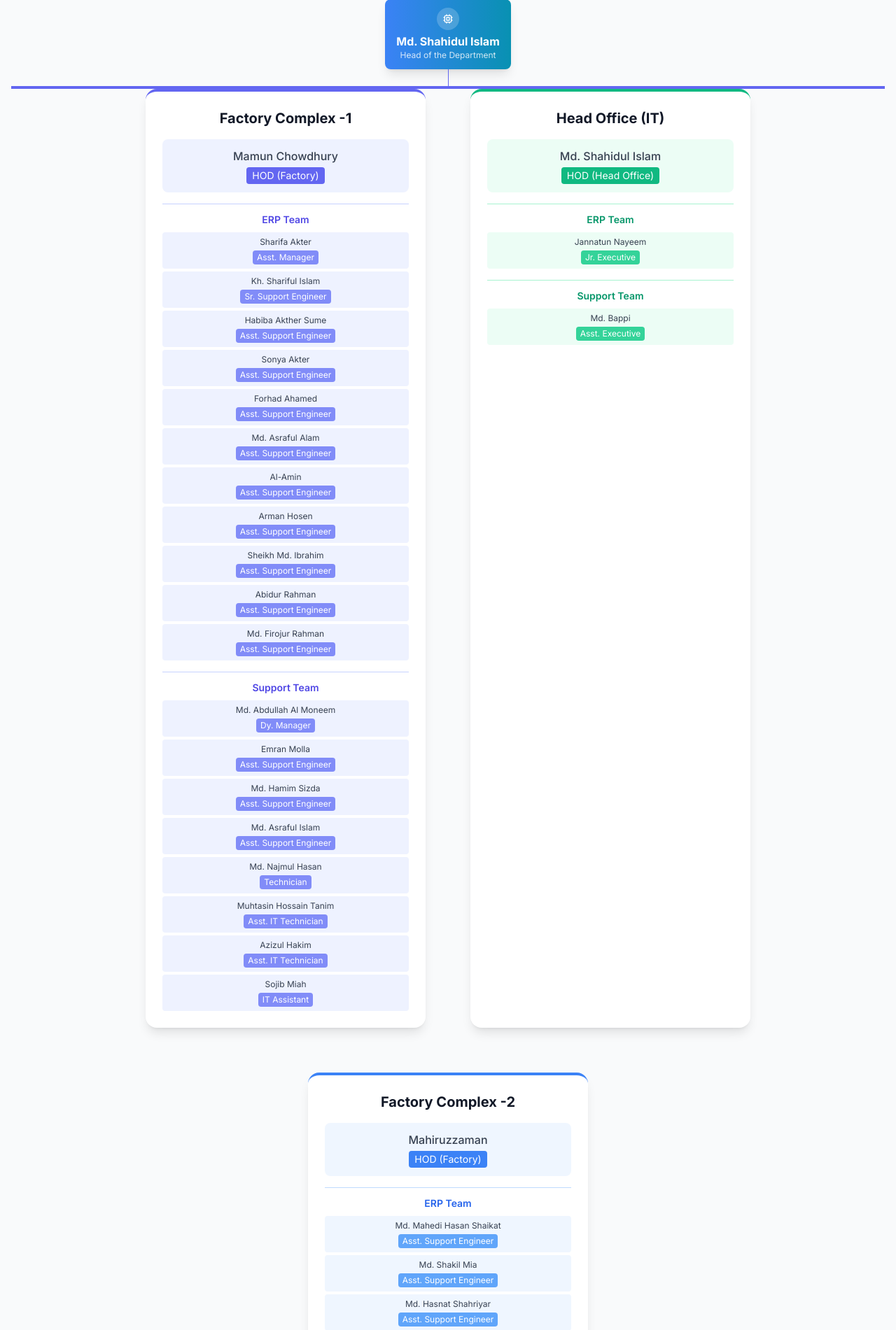
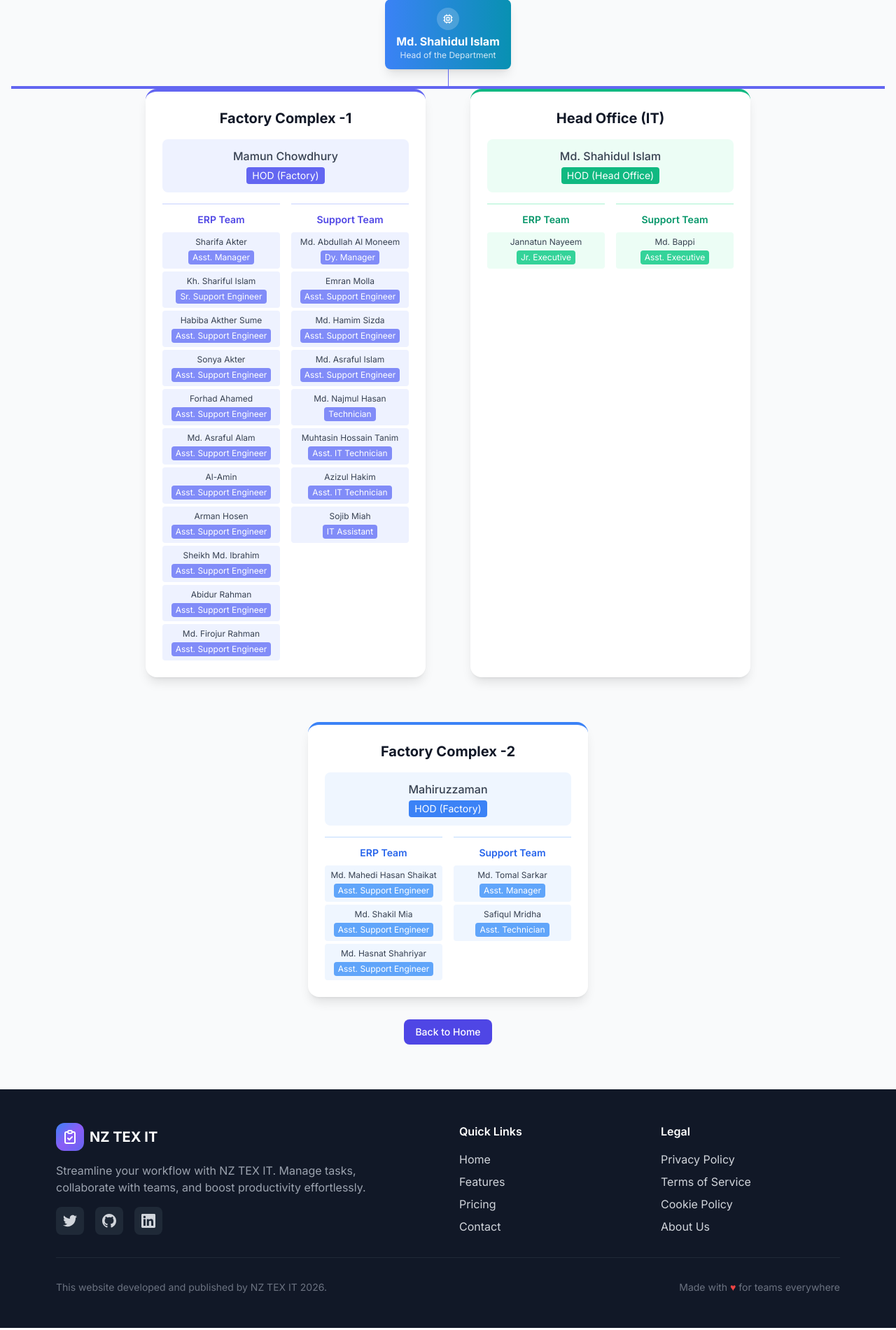
Before and after one commit to Tomal-123/NZ-TEX-GROUP, a Django app: page /organogram/ in a window 1280 px wide. Shown: the part 309-2210 px from the top of the page at 70% size. Run offline with Django 4.2, Linux system fonts and the light colour scheme; some libraries are stand-ins or nearby versions.

Commit message:
Update organogram - ERP and Support in 2 columns

```diff
--- a/templates/organogram.html
+++ b/templates/organogram.html
@@ -70,6 +70,7 @@
                         <span class="text-gray-700 dark:text-gray-300 block font-medium">Mamun Chowdhury</span>
                         <span class="text-sm bg-indigo-500 text-white px-2 py-0.5 rounded inline-block mt-1">HOD (Factory)</span>
                     </div>
+                    <div class="grid grid-cols-2 gap-4">
                         <div class="border-t border-indigo-200 dark:border-indigo-700 pt-3">
                             <p class="text-sm font-semibold text-indigo-600 dark:text-indigo-400 text-center mb-2">ERP Team</p>
                             <div class="space-y-1">
@@ -119,7 +120,7 @@
                                 </div>
                             </div>
                         </div>
-                    <div class="border-t border-indigo-200 dark:border-indigo-700 pt-3 mt-4">
+                        <div class="border-t border-indigo-200 dark:border-indigo-700 pt-3">
                             <p class="text-sm font-semibold text-indigo-600 dark:text-indigo-400 text-center mb-2">Support Team</p>
                             <div class="space-y-1">
                                 <div class="bg-indigo-50 dark:bg-indigo-900/50 px-2 py-1.5 rounded text-center">
@@ -157,6 +158,7 @@
                             </div>
                         </div>
                     </div>
+                </div>
 
                 <!-- Head Office (IT) -->
                 <div class="anim-branch2 bg-white dark:bg-gray-800 rounded-2xl p-6 shadow-lg border-t-4 border-emerald-500 w-[400px] flex-shrink-0">
@@ -165,6 +167,7 @@
                         <span class="text-gray-700 dark:text-gray-300 block font-medium">Md. Shahidul Islam</span>
                         <span class="text-sm bg-emerald-500 text-white px-2 py-0.5 rounded inline-block mt-1">HOD (Head Office)</span>
                     </div>
+                    <div class="grid grid-cols-2 gap-4">
                         <div class="border-t border-emerald-200 dark:border-emerald-700 pt-3">
                             <p class="text-sm font-semibold text-emerald-600 dark:text-emerald-400 text-center mb-2">ERP Team</p>
                             <div class="space-y-1">
@@ -174,12 +177,13 @@
                                 </div>
                             </div>
                         </div>
-                    <div class="border-t border-emerald-200 dark:border-emerald-700 pt-3 mt-4">
+                        <div class="border-t border-emerald-200 dark:border-emerald-700 pt-3">
                             <p class="text-sm font-semibold text-emerald-600 dark:text-emerald-400 text-center mb-2">Support Team</p>
                             <div class="space-y-1">
                                 <div class="bg-emerald-50 dark:bg-emerald-900/50 px-2 py-1.5 rounded text-center">
                                     <span class="text-gray-700 dark:text-gray-300 text-xs block">Md. Bappi</span>
                                     <span class="text-xs bg-emerald-400 text-white px-1.5 py-0.5 rounded mt-1 inline-block">Asst. Executive</span>
+                                </div>
                             </div>
                         </div>
                     </div>
@@ -192,6 +196,7 @@
                         <span class="text-gray-700 dark:text-gray-300 block font-medium">Mahiruzzaman</span>
                         <span class="text-sm bg-blue-500 text-white px-2 py-0.5 rounded inline-block mt-1">HOD (Factory)</span>
                     </div>
+                    <div class="grid grid-cols-2 gap-4">
                         <div class="border-t border-blue-200 dark:border-blue-700 pt-3">
                             <p class="text-sm font-semibold text-blue-600 dark:text-blue-400 text-center mb-2">ERP Team</p>
                             <div class="space-y-1">
@@ -209,7 +214,7 @@
                                 </div>
                             </div>
                         </div>
-                    <div class="border-t border-blue-200 dark:border-blue-700 pt-3 mt-4">
+                        <div class="border-t border-blue-200 dark:border-blue-700 pt-3">
                             <p class="text-sm font-semibold text-blue-600 dark:text-blue-400 text-center mb-2">Support Team</p>
                             <div class="space-y-1">
                                 <div class="bg-blue-50 dark:bg-blue-900/50 px-2 py-1.5 rounded text-center">
@@ -225,6 +230,7 @@
                     </div>
                 </div>
             </div>
+        </div>
 
         <div class="text-center mt-8">
             <a href="/" class="inline-flex items-center px-4 py-2 bg-indigo-600 text-white rounded-lg text-sm font-medium hover:bg-indigo-700">
```
Lines whose indentation alone changed are shown as unchanged.
